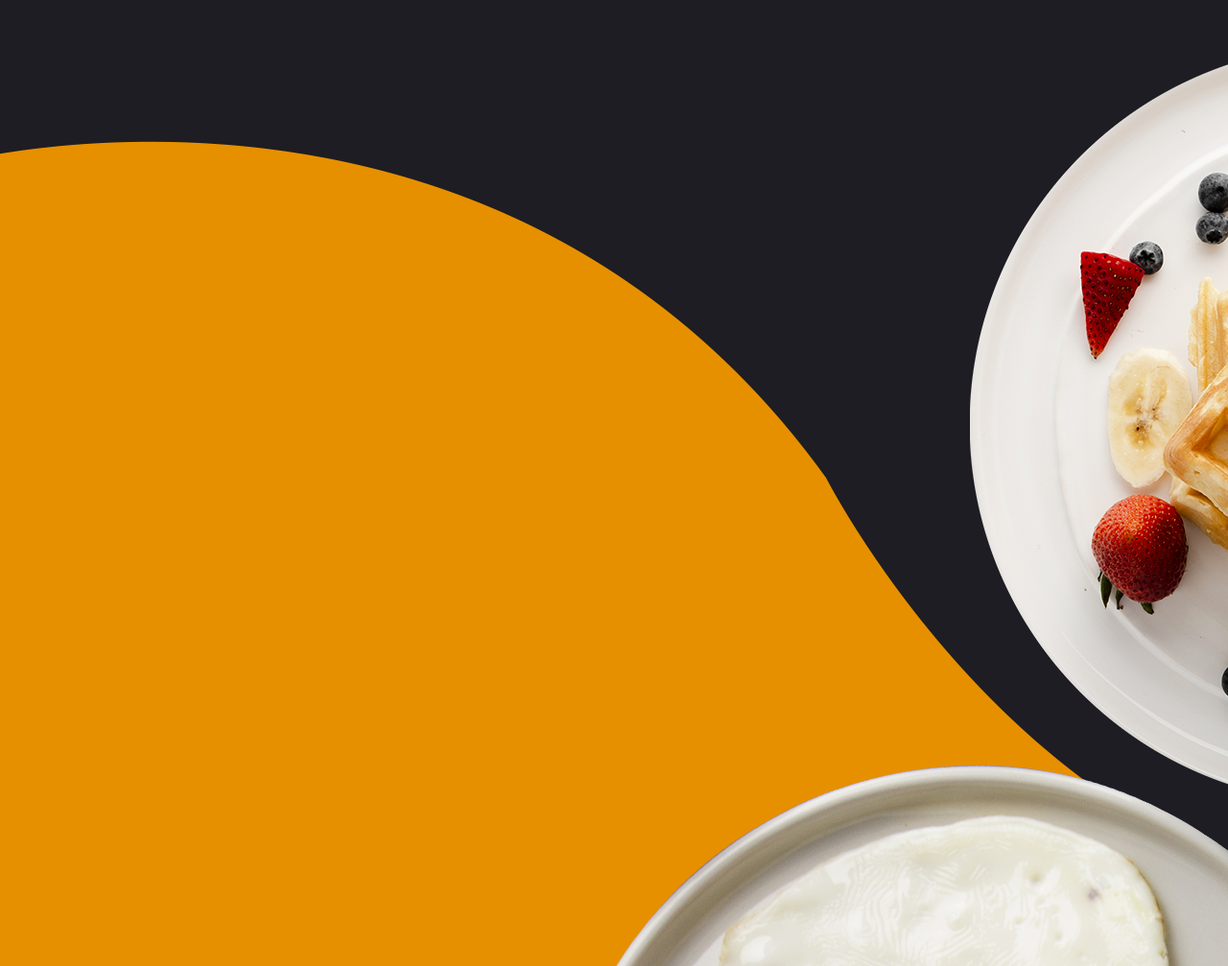
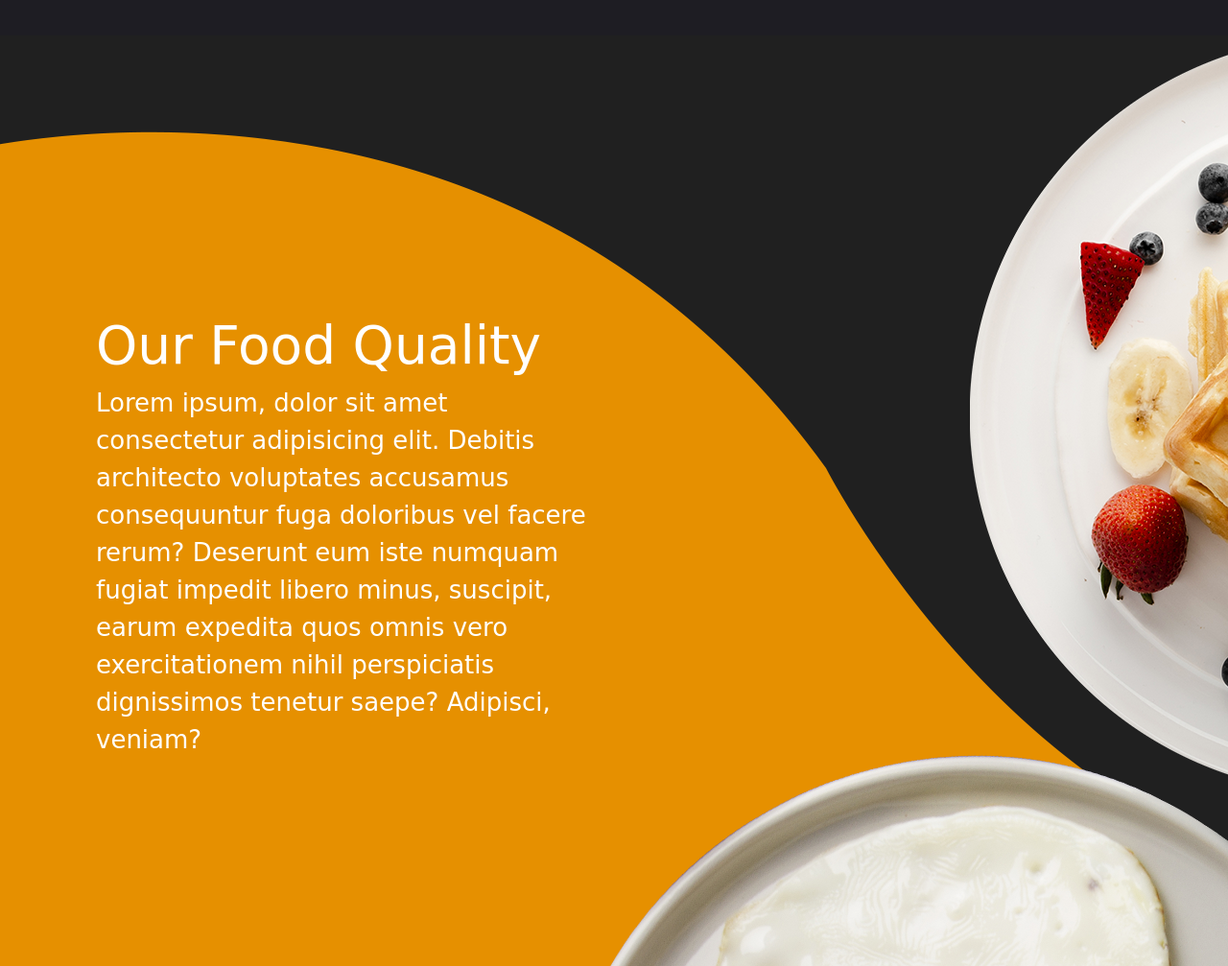
Before and after one commit to marcosbort/layout-restaurant-01, a plain HTML site: page index.html in a window 1280 px wide. Shown: the part 1640-2647 px from the top of the page at 96% size. Drawn offline with nearby package versions, Linux system fonts and the light colour scheme; a web font is replaced by a local one.

Commit message:
section menus

```diff
--- a/assets/css/style.css
+++ b/assets/css/style.css
@@ -148,7 +148,7 @@ html {
 .about__container {
     width: 90%;
     padding-top: 140px;
-    padding-bottom: 50px;
+    padding-bottom: 40px;
     display: flex;
     flex-direction: row;
     flex-flow: wrap;
@@ -188,23 +188,45 @@ html {
 }
 
 .menus__container {
-    display: flex;
+    position: relative;
     justify-content: flex-end;
 }
 
 .menus__container__img-1 {
     position: absolute;
+    right: 0px;
 }
 
 .menus__container__img-2 {
+    position: absolute;
     margin-top: 100px;
 }
 
 .menus__container__img-3 {
     position: absolute;
+    right: 0px;
     margin-top: 750px;
 }
 
 .menus__container__img-4 {
-    margin-top: -720px;
+    position: absolute;
+    top: 1135px;
 }
+
+.menus__content {
+    position: absolute;
+    top: 290px;
+    left: 100px;
+    width: 36%;
+    color: white
+}
+
+.menus__content__title {
+    color: white;
+    font-size: 55px;
+}
+
+.menus__content__text {
+    color: white;
+    font-size: 26px;
+}
--- a/index.html
+++ b/index.html
@@ -88,16 +88,28 @@
         <!-- Menus start -->
         <section class="menus" id="menus">
             <div class="menus__container">
+
                 <img class="menus__container__img-1" src="./assets/images/g3_image-right-1.png" alt="">
                 <img class="menus__container__img-2" src="./assets/images/g3_shape.png" alt="">
                 <img class="menus__container__img-3" src="./assets/images/g3_image-right-2.png" alt="">
+                <img class="menus__container__img-4" src="./assets/images/g3_image-left.png" alt="">
+
+                <div class="menus__content" id="menus">
+                    <h2 class="menus__content__title">
+                        Our Food Quality
+                    </h2>
+                    <p class="menus__content__text">
+                        Lorem ipsum, dolor sit amet consectetur adipisicing elit. Debitis architecto voluptates accusamus consequuntur fuga doloribus vel facere rerum? Deserunt eum iste numquam fugiat impedit libero minus, suscipit, earum expedita quos omnis vero exercitationem nihil perspiciatis dignissimos tenetur saepe? Adipisci, veniam?
+                    </p>
+                </div>
+
             </div>
-            <img class="menus__container__img-4" src="./assets/images/g3_image-left.png" alt="">
+        </section>
+        <!-- Menus end -->
 
 
 
-        </section>
-        <!-- Menus end -->
+
 
     </div>
     <!-- Js -->
```
